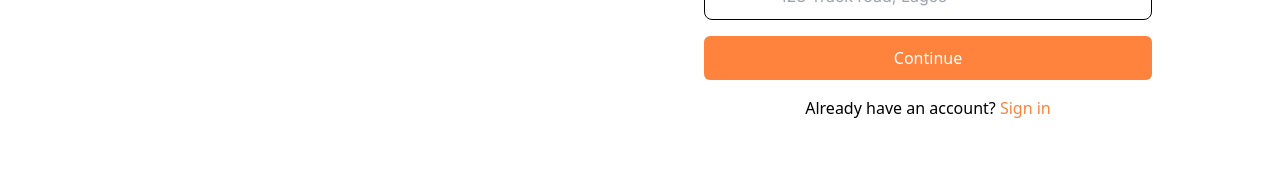
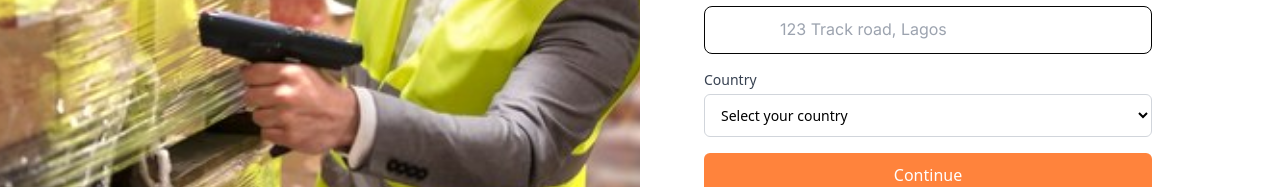
Before and after one commit to Amadu9933/Tracker-web-static, a React (Vite) app in the folder web-static/: page /business-info in a window 1280 px wide. Shown: the part 566-753 px from the top of the page. Built offline with nearby package versions, Linux system fonts and the light colour scheme; no server answers.

Commit message:
create accout side image fixed

```diff
--- a/web-static/src/components/pages/BusinessOwnerPages/LandingPage/WhyChooseUs/WhyChooseUs.tsx
+++ b/web-static/src/components/pages/BusinessOwnerPages/LandingPage/WhyChooseUs/WhyChooseUs.tsx
@@ -8,7 +8,7 @@ const LandingPage: React.FC = () => {
       <div className=" w-full flex gap-5   flex-col md:flex-row justify-center md:justify-evenly ">
         {/* Boost Efficiency */}
 
-        <div className="bg-slate-600   w-[383px] md:w-[305px] h-[180px] pt-[48px] pb-[24px] mr-0 md:mr-16 ml-6 md:px-[10px] rounded-[8px] text-center">
+        <div className="bg-slate-600   w-[350px] md:w-[305px] h-[180px] pt-[48px] pb-[24px] mr-0 md:mr-16 ml-6 md:px-[10px] rounded-[8px] text-center">
           <h1 className="font-medium text-lg text-white">Boost Efficiency</h1>
           <p className="text-[#B3C3CF] text-sm">
             Eliminate manual processes and speed up your parcel tracking with
@@ -16,7 +16,7 @@ const LandingPage: React.FC = () => {
           </p>
         </div>
 
-        <div className="bg-slate-600 w-[383px] md:w-[305px] h-[180px] pt-[48px] ml-6  pb-[24px] mr-0 md:mr-16 rounded-[8px] px-[10px] text-center">
+        <div className="bg-slate-600 w-[350px] md:w-[305px] h-[180px] pt-[48px] ml-6  pb-[24px] mr-0 md:mr-16 rounded-[8px] px-[10px] text-center">
           <h1 className="font-medium text-lg text-white">
             Enhance Customer Experience
           </h1>
@@ -26,7 +26,7 @@ const LandingPage: React.FC = () => {
           </p>
         </div>
 
-        <div className="bg-slate-600 w-[383px] md:w-[305px] h-[180px] ml-6  pt-[48px] pb-[24px] rounded-[8px] px-[10px] text-center">
+        <div className="bg-slate-600 w-[350px] md:w-[305px] h-[180px] ml-6  pt-[48px] pb-[24px] rounded-[8px] px-[10px] text-center">
           <h1 className="font-medium text-lg text-white">
             Reliable Security
           </h1>
--- a/web-static/src/components/pages/BusinessOwnerPages/auth/createAcount/BuissnessOwnerForms/BuissnessInfoForm.tsx
+++ b/web-static/src/components/pages/BusinessOwnerPages/auth/createAcount/BuissnessOwnerForms/BuissnessInfoForm.tsx
@@ -11,12 +11,14 @@ type BusinessInfoFormData = {
   businessName: string;
   service: string;
   address: string;
+  country: string;
 };
 
 const schema = yup.object({
   businessName: yup.string().required('Business name is required').min(2, 'Must be at least 2 characters'),
   service: yup.string().required('Service is required').min(2, 'Must be at least 2 characters'),
   address: yup.string().required('Address is required').min(5, 'Must be at least 5 characters'),
+  country: yup.string().required('Country is required').oneOf(['Ghana', 'Nigeria'], 'Please select a valid country'),
 });
 
 const BusinessInfoForm: React.FC = () => {
@@ -94,6 +96,32 @@ const BusinessInfoForm: React.FC = () => {
         />
       </motion.div>
 
+      {/* Country Dropdown */}
+      <motion.div
+        initial={{ opacity: 0, y: 20 }}
+        animate={{ opacity: 1, y: 0 }}
+        transition={{ delay: 0.45, duration: 0.5 }}
+        className="flex flex-col gap-1"
+      >
+        <label htmlFor="country" className="text-sm font-medium text-gray-700">
+          Country
+        </label>
+        <select
+          id="country"
+          {...register('country')}
+          defaultValue=""
+          className={`w-full border rounded-md px-3 py-2.5 text-sm bg-white focus:outline-none focus:ring-2 focus:ring-primary transition
+            ${errors.country ? 'border-red-500 focus:ring-red-400' : 'border-gray-300'}`}
+        >
+          <option value="" disabled>Select your country</option>
+          <option value="Ghana">Ghana</option>
+          <option value="Nigeria">Nigeria</option>
+        </select>
+        {errors.country && (
+          <p className="text-red-500 text-xs mt-1">{errors.country.message}</p>
+        )}
+      </motion.div>
+
       {/* Submit */}
       <motion.button
         initial={{ opacity: 0 }}
--- a/web-static/src/components/pages/BusinessOwnerPages/auth/createAcount/BuissnessOwnerForms/PersonalInfoForm.tsx
+++ b/web-static/src/components/pages/BusinessOwnerPages/auth/createAcount/BuissnessOwnerForms/PersonalInfoForm.tsx
@@ -69,7 +69,7 @@ const PersonalInfoForm: React.FC = () => {
       animate={{ opacity: 1, y: 0 }}
       transition={{ duration: 0.5 }}
       onSubmit={handleSubmit(onSubmit)}
-      className="space-y-4 w-full"
+      className="space-y-4 w-full  "
     >
       {/* Header */}
       <motion.div
--- a/web-static/src/components/pages/BusinessOwnerPages/auth/createAcount/TabComponent.tsx
+++ b/web-static/src/components/pages/BusinessOwnerPages/auth/createAcount/TabComponent.tsx
@@ -30,7 +30,7 @@ const BusinessTabComponent: React.FC<BusinessTabComponentProps> = ({
         <img
           src={createAccont}
           alt="Create Account"
-          className="w-full h-full object-cover"
+          className="w-full h-[950px] object-cover"
         />
       </motion.div>
 
```
